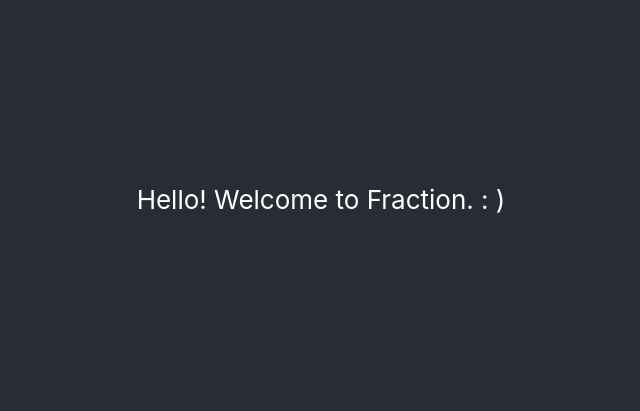
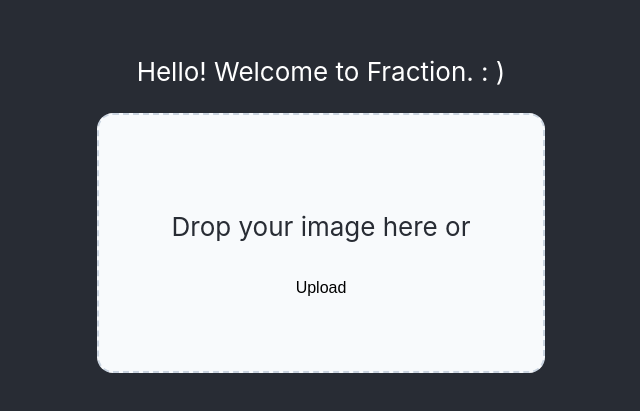
Before and after one commit to dterr/fraction, a React (Create React App) app in the folder frontend-react-draft/: page / in a window 1280 px wide. Shown: the part 201-612 px from the top of the page, without its empty margins (319-959 px from the left). Built offline with nearby package versions, Linux system fonts and the light colour scheme.

Commit message:
Primitive pic upload design, not using component.

```diff
--- a/frontend-react-draft/src/App.css
+++ b/frontend-react-draft/src/App.css
@@ -36,3 +36,45 @@
     transform: rotate(360deg);
   }
 }
+
+
+#form-img-upload {
+  height: 16rem;
+  width: 28rem;
+  max-width: 100%;
+  text-align: center;
+  position: relative;
+}
+
+#input-img-upload {
+  display: none;
+}
+
+#form-img-text {
+  color: #282c34;
+}
+
+#label-img-upload {
+  height: 100%;
+  display: flex;
+  align-items: center;
+  justify-content: center;
+  border-width: 2px;
+  border-radius: 1rem;
+  border-style: dashed;
+  border-color: #cbd5e1;
+  background-color: #f8fafc;
+}
+
+.upload-button {
+  cursor: pointer;
+  padding: 0.25rem;
+  font-size: 1rem;
+  border: none;
+  font-family: 'Oswald', sans-serif;
+  background-color: transparent;
+}
+
+.upload-button:hover {
+  text-decoration-line: underline;
+}
--- a/frontend-react-draft/src/App.js
+++ b/frontend-react-draft/src/App.js
@@ -9,6 +9,16 @@ function App() {
 
           : )
         </p>
+
+        <form id="form-img-upload" accept="image/png, image/jpeg, image/jpg">
+        <input type="image" id="input-img-upload" multiple={false} />
+        <label id="label-img-upload" htmlFor="input-img-upload">
+          <div>
+            <p id="form-img-text">Drop your image here or</p>
+            <button className="upload-button">Upload</button>
+          </div>
+        </label>
+      </form>
       </header>
     </div>
   );
```
